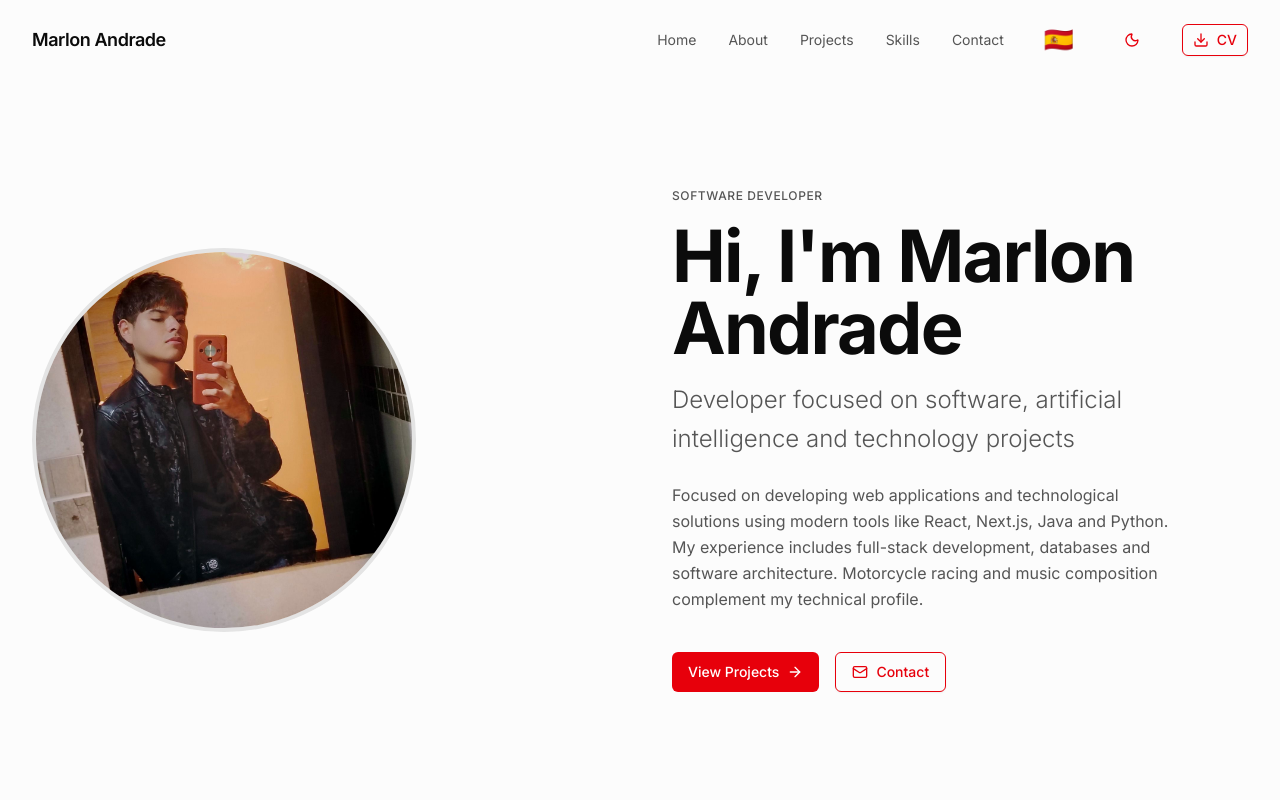
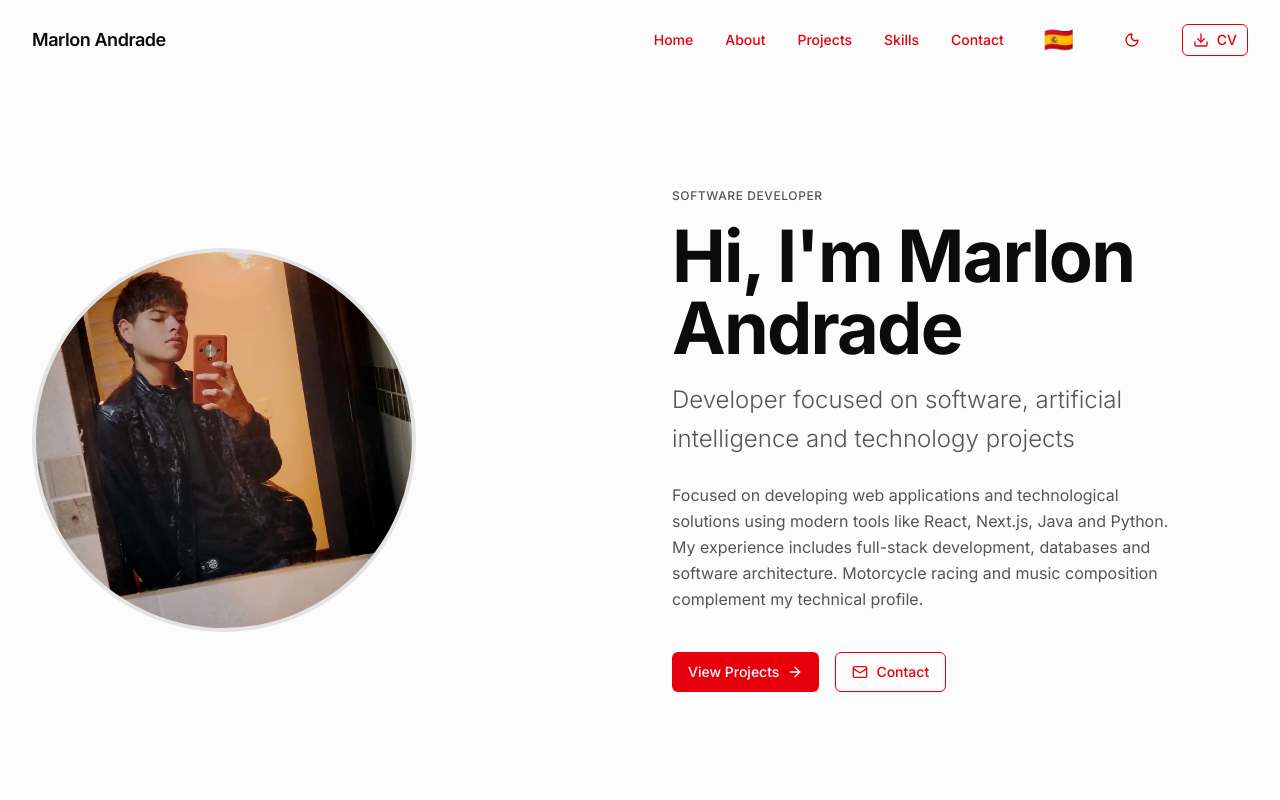
Before and after one commit to Yesit21/Portafolio-, a Next.js app: page / in a window 1280 px wide. Shown: the top 800 px of the page. Built offline with nearby package versions, Linux system fonts and the light colour scheme.

Commit message:
Set navigation menu items to permanent red color

```diff
--- a/components/portfolio/navbar.tsx
+++ b/components/portfolio/navbar.tsx
@@ -74,7 +74,7 @@ export function Navbar() {
                 key={item.href}
                 href={item.href}
                 onClick={(e) => handleSmoothScroll(e, item.href)}
-                className="text-sm text-muted-foreground hover:text-red-600 transition-colors cursor-pointer"
+                className="text-sm text-red-600 hover:text-red-700 transition-colors cursor-pointer font-medium"
               >
                 {item.label.split('.').reduce((obj: any, key) => obj[key], t)}
               </a>
@@ -135,7 +135,7 @@ export function Navbar() {
                   key={item.href}
                   href={item.href}
                   onClick={(e) => handleSmoothScroll(e, item.href)}
-                  className="text-sm text-muted-foreground hover:text-red-600 transition-colors py-3 px-2 cursor-pointer"
+                  className="text-sm text-red-600 hover:text-red-700 transition-colors py-3 px-2 cursor-pointer font-medium"
                 >
                   {item.label.split('.').reduce((obj: any, key) => obj[key], t)}
                 </a>
```
